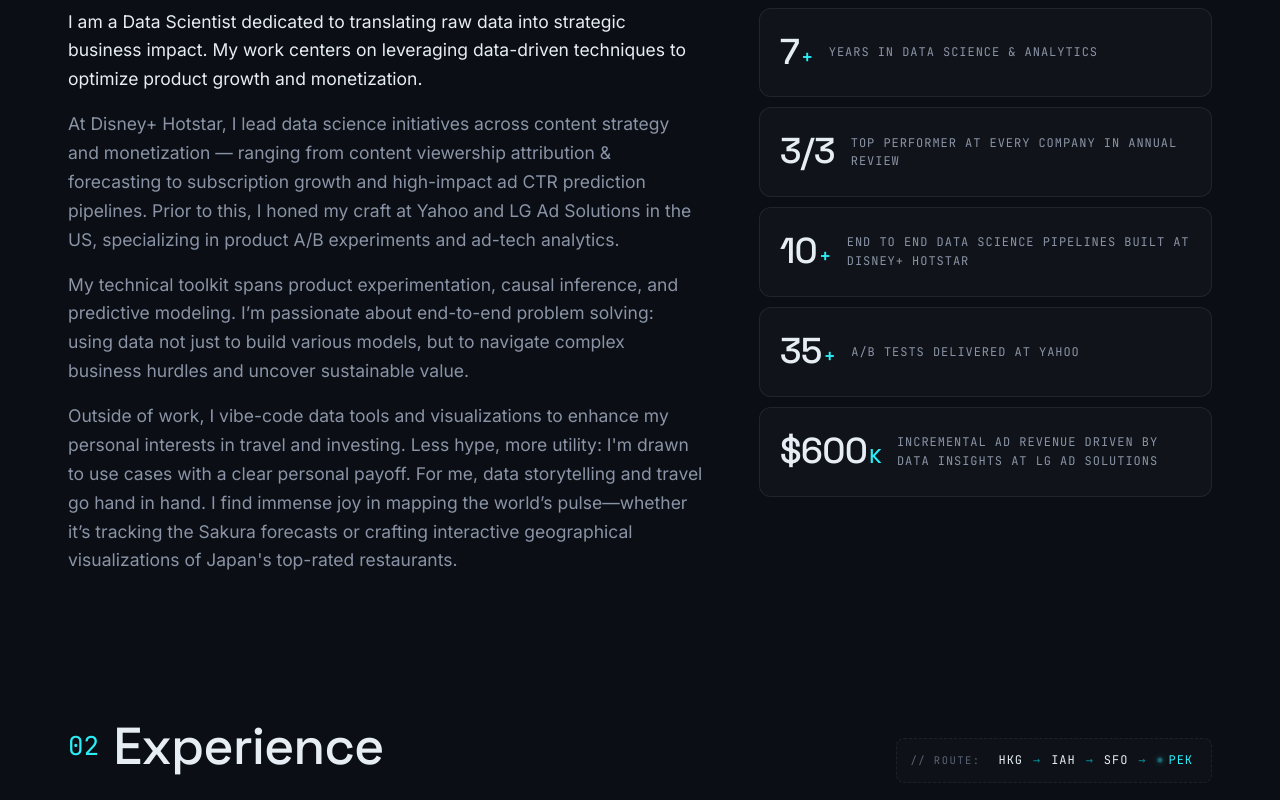
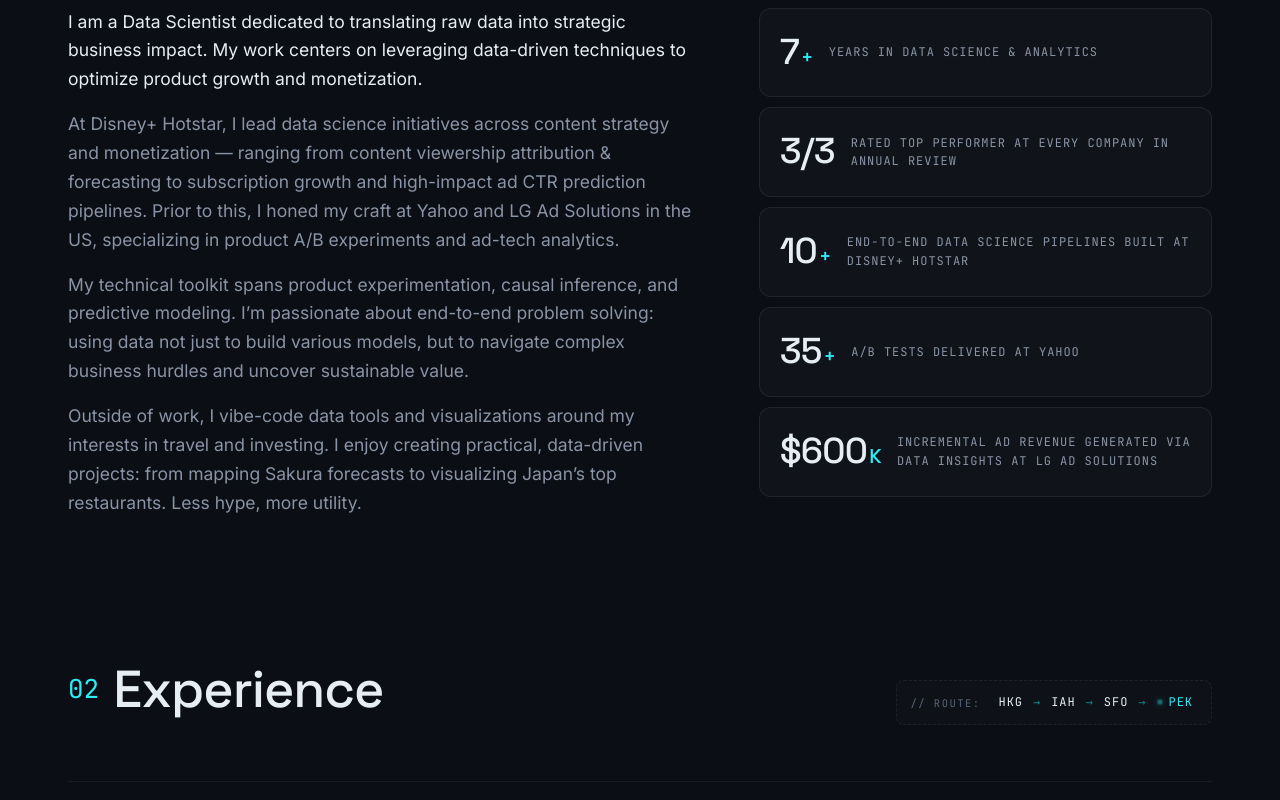
Before and after one commit to xubing0602/xubing0602.github.io, a plain HTML site: page index.html in a window 1280 px wide. Shown: the part 840-1640 px from the top of the page. Drawn offline with Linux system fonts and the light colour scheme.

Commit message:
minor fix
Co-authored-by: Copilot <copilot@github.com>

```diff
--- a/index.html
+++ b/index.html
@@ -478,14 +478,14 @@
         <p>I am a Data Scientist dedicated to translating raw data into strategic business impact. My work centers on leveraging data-driven techniques to optimize product growth and monetization. </p>
         <p>At Disney+ Hotstar, I lead data science initiatives across content strategy and monetization — ranging from content viewership attribution & forecasting to subscription growth and high-impact ad CTR prediction pipelines. Prior to this, I honed my craft at Yahoo and LG Ad Solutions in the US, specializing in product A/B experiments and ad-tech analytics. </p>
         <p>My technical toolkit spans product experimentation, causal inference, and predictive modeling. I’m passionate about end-to-end problem solving: using data not just to build various models, but to navigate complex business hurdles and uncover sustainable value. </p>
-        <p>Outside of work, I vibe-code data tools and visualizations to enhance my personal interests in travel and investing. Less hype, more utility: I'm drawn to use cases with a clear personal payoff. For me, data storytelling and travel go hand in hand. I find immense joy in mapping the world’s pulse—whether it’s tracking the Sakura forecasts or crafting interactive geographical visualizations of Japan's top-rated restaurants.</p>
+        <p>Outside of work, I vibe-code data tools and visualizations around my interests in travel and investing. I enjoy creating practical, data-driven projects: from mapping Sakura forecasts to visualizing Japan’s top restaurants. Less hype, more utility.</p>
       </div>
       <div class="stats reveal">
         <div class="stat"><div class="n">7<span class="unit">+</span></div><div class="l">Years in Data Science & Analytics</div></div>
-        <div class="stat"><div class="n">3/3</div><div class="l">Top Performer at Every Company in Annual Review</div></div>
-        <div class="stat"><div class="n">10<span class="unit">+</span></div><div class="l">End to End Data Science Pipelines Built at Disney+ Hotstar</div></div>
+        <div class="stat"><div class="n">3/3</div><div class="l">Rated Top Performer at Every Company in Annual Review</div></div>
+        <div class="stat"><div class="n">10<span class="unit">+</span></div><div class="l">End-to-End Data Science Pipelines Built at Disney+ Hotstar</div></div>
         <div class="stat"><div class="n">35<span class="unit">+</span></div><div class="l">A/B Tests Delivered at Yahoo</div></div>
-        <div class="stat"><div class="n">$600<span class="unit">K</span></div><div class="l">Incremental Ad Revenue driven by Data Insights at LG Ad Solutions</div></div>
+        <div class="stat"><div class="n">$600<span class="unit">K</span></div><div class="l">Incremental Ad Revenue Generated via Data Insights at LG Ad Solutions</div></div>
       </div>
     </div>
   </div>
@@ -660,7 +660,7 @@
         </div>
         <div>
           <h3>My Flight Atlas</h3>
-          <p class="p">Personal flight history (200+ flights, 2010–2026) rendered as animated arcs on an sinteractive 3D globe, with airline filtering, airport markers, and a stats dashboard.</p>
+          <p class="p">Personal flight history (200+ flights, 2010–2026) rendered as animated arcs on an interactive 3D globe, with airline filtering, airport markers, and a stats dashboard.</p>
           <div class="tags"><span class="tag">D3.js</span><span class="tag">Globe.gl</span><span class="tag">Chart.js</span></div>
         </div>
       </a>
```
Also changed, not shown: 1 other file.
